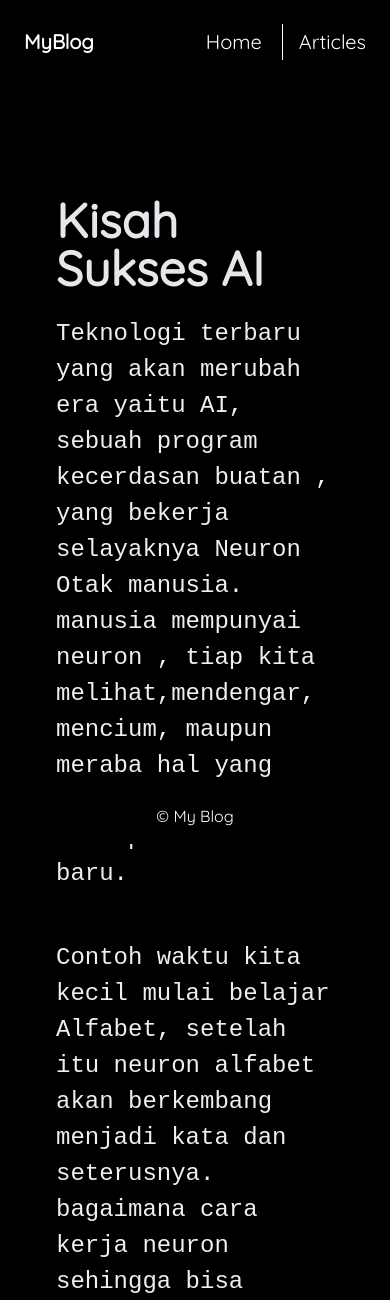
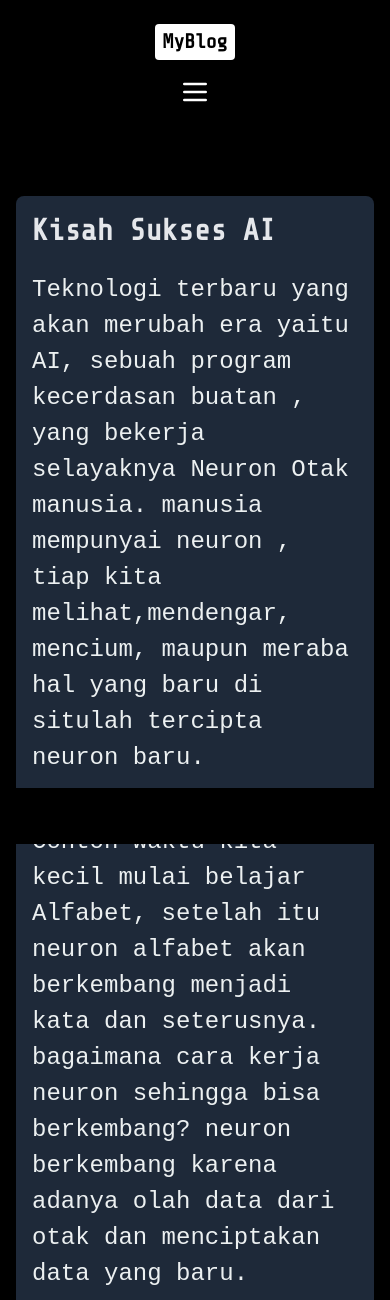
Before and after one commit to rizalyala/djangoblog, a Django app: page /post/2/ in a window 390 px wide. Shown: the top 1300 px of the page. Run offline with Django 5.2, Linux system fonts and the light colour scheme; data comes from the database, SQL or seed files in the repository; both versions use the stored data as it was after the commit; some libraries are stand-ins or nearby versions.

Commit message:
responsive design, About Page

```diff
--- a/main/templates/detail.html
+++ b/main/templates/detail.html
@@ -1,13 +1,12 @@
 {% extends "index.html" %}
 
 {% block content %}
-    <div class=" mx-auto  p-8 rounded-lg shadow mt-10">
-        <h1 class="text-5xl font-bold mb-4 text-gray-200">{{ post.title }}</h1>
-        <p class="text-2xl text-gray-300 mb-6">{{ post.content | safe }}</p>
-        <div class="flex items-center justify-between">
-            <small class="text-gray-500">Posted at {{ post.created_at }}</small>
-            <a href="{% url 'homepage' %}" class=" text-2xl text-blue-600 hover:text-gray-600"><-- Back</a>
+    <div class="max-w-3xl mx-auto p-4 sm:p-8 rounded-lg shadow mt-6 sm:mt-10 bg-gray-800">
+        <h1 class="text-3xl sm:text-5xl font-bold mb-4 text-gray-200 break-words">{{ post.title }}</h1>
+        <p class="text-lg sm:text-2xl mb-6 text-gray-100 break-words">{{ post.content | safe }}</p>
+        <div class="flex flex-col sm:flex-row items-start sm:items-center justify-between gap-2">
+            <small class="text-gray-400">Posted at {{ post.created_at }}</small>
+            <a href="{% url 'homepage' %}" class="text-lg sm:text-2xl text-blue-400 hover:text-gray-300"><-- Back</a>
         </div>
     </div>
-
 {% endblock %}
--- a/main/templates/index.html
+++ b/main/templates/index.html
@@ -11,42 +11,54 @@
   <link rel="preconnect" href="https://fonts.googleapis.com">
   <link rel="preconnect" href="https://fonts.gstatic.com" crossorigin>
   <link href="https://fonts.googleapis.com/css2?family=Quicksand:wght@300..400&display=swap" rel="stylesheet">
-</head>
-<body style= "font-family: 'Quicksand', sans-serif" class="bg-black text-white min-h-screen ">
+  <link href="https://fonts.googleapis.com/css2?family=Share+Tech+Mono&family=Space+Mono:ital,wght@0,400;0,700;1,400;1,700&display=swap" rel="stylesheet"></head>
+<body style="font-family: 'Share Tech Mono', monospace;" class="bg-black min-h-screen">
   <header class="p-6">
-    <nav class="flex space-x-4">
-      <div class="flex justify-between items-center w-full">
-        <div class="flex items-center">
-          <span class="font-bold text-xl">MyBlog</span>
+    <nav class="flex flex-col md:flex-row md:space-x-4">
+      <div class="flex flex-col md:flex-row justify-between items-center w-full">
+        <div class="flex items-center mb-4 md:mb-0">
+          <span class="font-bold text-xl bg-white px-2 py-1 rounded">MyBlog</span>
         </div>
-        <div class="flex space-x-4">
-          <a href="{% url 'homepage' %}" class="text-xl text-white hover:text-gray-300 border-e px-5 py-1" >Home</a>
-          <a href="{% url 'blog_list' %}" class="text-xl text-white hover:text-gray-300 py-1">Articles</a>
+        <!-- Burger Button -->
+        <button id="burger-btn" class="md:hidden text-white focus:outline-none" aria-label="Toggle navigation">
+          <svg class="w-8 h-8" fill="none" stroke="currentColor" stroke-width="2" viewBox="0 0 24 24">
+            <path stroke-linecap="round" stroke-linejoin="round" d="M4 6h16M4 12h16M4 18h16"/>
+          </svg>
+        </button>
+        <!-- Navigation Links -->
+        <div id="nav-links" class="flex-col md:flex md:flex-row md:space-x-4 space-y-2 md:space-y-0 hidden md:flex">
+          <a href="{% url 'homepage' %}" class="text-xl text-white hover:text-gray-600 border-b md:border-b-0 md:border-e px-5 py-1 transition">Home</a>
+          <a href="{% url 'blog_list' %}" class="text-xl text-white hover:text-gray-600 border-b md:border-b-0 md:border-e pr-5 py-1 transition">Articles</a>
+          <a href="{% url 'about' %}" class="text-xl text-white hover:text-gray-600 py-1 transition">About</a>
         </div>
       </div>
-
     </nav>
+    <script>
+      const burgerBtn = document.getElementById('burger-btn');
+      const navLinks = document.getElementById('nav-links');
+      burgerBtn.addEventListener('click', () => {
+        navLinks.classList.toggle('hidden');
+      });
+    </script>
   </header>
-  <main class="container mx-auto px-6 py-10">
+  <main class="container mx-auto px-4 md:px-6 py-10">
     {% block content %}
     <div class="space-y-6">
       {% for post in posts %}
         <div class="w-full">
           <a href="{% url 'blog_detail' post.id %}" class="block">
-            <h2 class="text-2xl font-bold truncate" title="{{ post.title }}">
+            <h2 class="text-2xl md:text-4xl text-white font-bold truncate" title="{{ post.title }}">
               {{ post.title }}
             </h2>
           </a>
-
         </div>
       {% empty %}
-        <div class="text-gray-400">No posts yet.</div>
+        <div class="text-gray-800">No posts yet.</div>
       {% endfor %}
     </div>
-
     {% endblock %}
   </main>
-  <footer class="text-center p-4 mt-8 w-full fixed bottom-0 left-0 bg-black">
+  <footer class="text-center p-4 mt-8 w-full fixed bottom-0 left-0 bg-black bg-opacity-80">
     <p>&copy; {{ year }} My Blog</p>
   </footer>
 </body>
--- a/main/urls.py
+++ b/main/urls.py
@@ -5,4 +5,5 @@ urlpatterns = [
     path('', views.homepage, name='homepage'),
     path('list/', views.blog_list, name='blog_list'),
     path('post/<int:post_id>/', views.blog_detail, name='blog_detail'),
+    path('about/', views.about, name='about'),
 ]
--- a/main/views.py
+++ b/main/views.py
@@ -12,3 +12,6 @@ def blog_list(request):
 def blog_detail(request, post_id):
     post = get_object_or_404(Post, id=post_id)
     return render(request, 'detail.html', {'post': post})
+
+def about(request):
+    return render(request, 'about.html')
```
Also changed, not shown: main/templates/about.html (added, +9 -0 lines), main/templates/list.html (+8 -8 lines), db.sqlite3.
